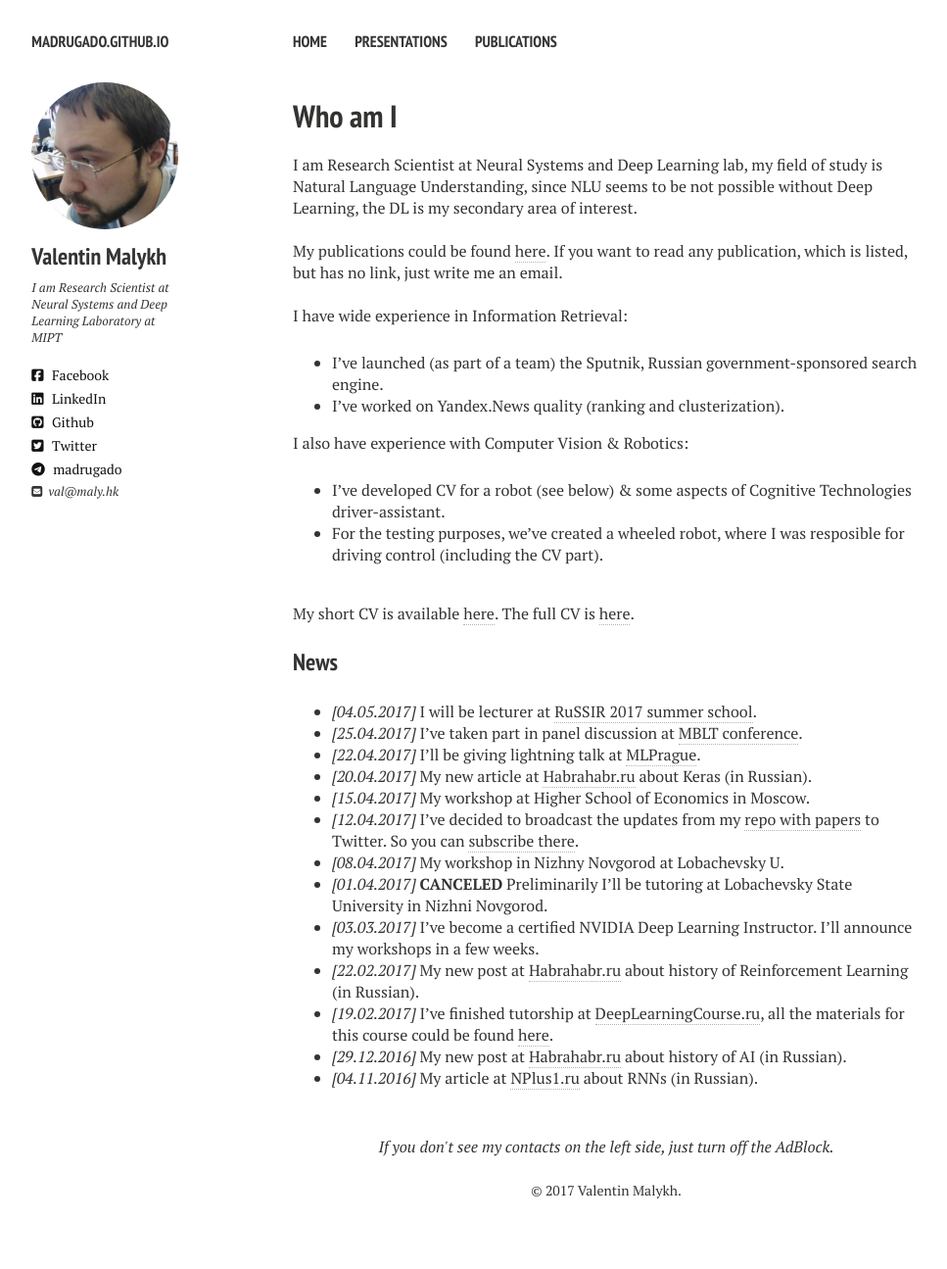
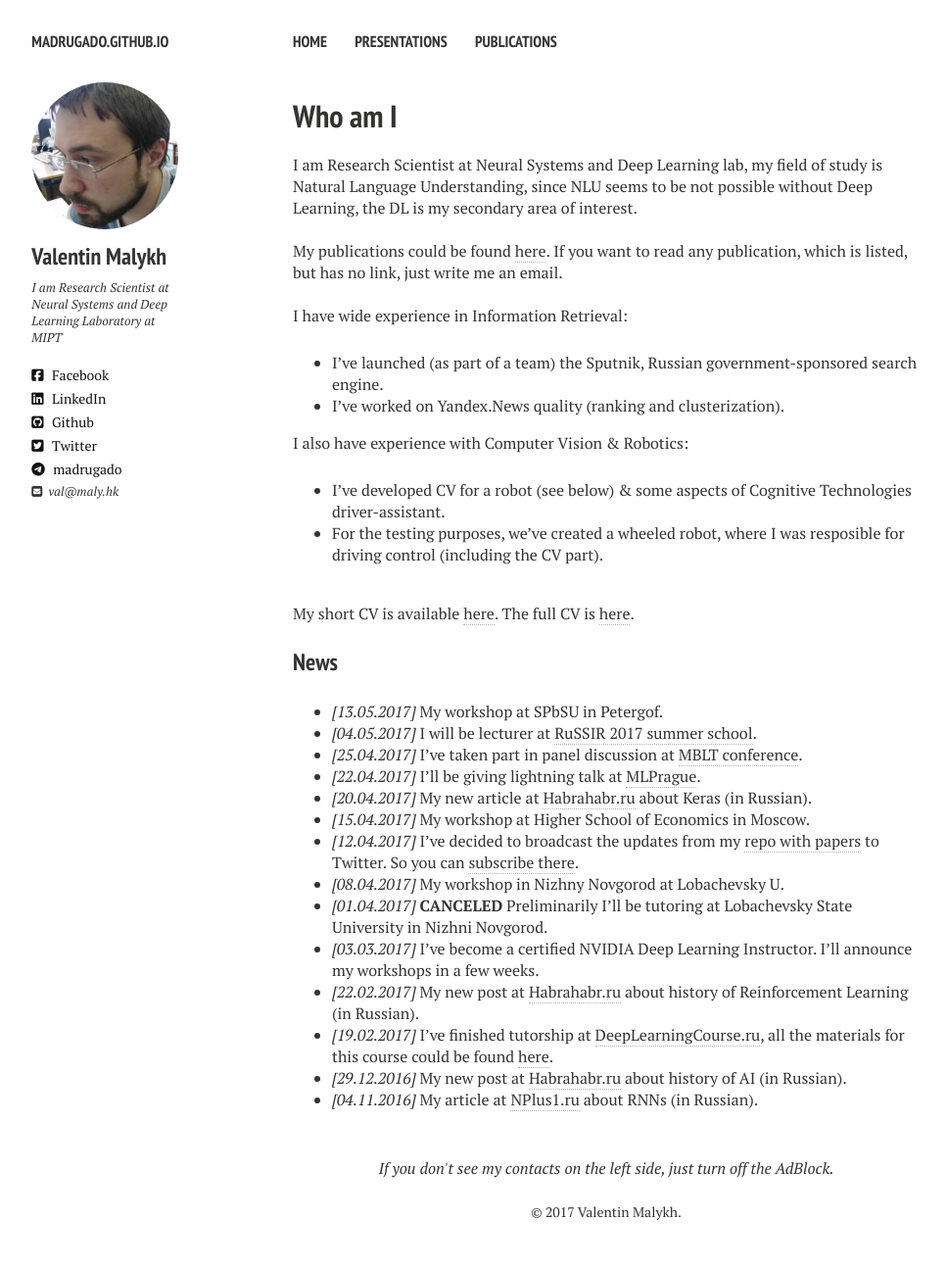
Before and after one commit to madrugado/madrugado.github.io, a Jekyll site: the page built from index.md, in a window 1280 px wide. Shown: the whole page at 98% size, without its empty margins (21-988 px from the left). Built offline with Jekyll 4.4.1, drawn with Linux system fonts in a browser that asks for light colours; nearby versions of some CDN libraries; before the commit the page ends 1273 px from its top, so only the background shows below that.

Commit message:
UPD: more news

```diff
--- a/index.md
+++ b/index.md
@@ -24,6 +24,7 @@ I also have experience with Computer Vision & Robotics:
 My short CV is available [here](resume/one-page-cv.pdf). The full CV is [here](https://www.dropbox.com/s/ce0d73trfwtfc7h/academic_CV2.pdf?dl=1).
 
 ### News
+- *[13.05.2017]* My workshop at SPbSU in Petergof.
 - *[04.05.2017]* I will be lecturer at [RuSSIR 2017 summer school](http://romip.ru/russir2017/).
 - *[25.04.2017]* I've taken part in panel discussion at [MBLT conference](https://mblt.ru).
 - *[22.04.2017]* I'll be giving lightning talk at [MLPrague](http://mlprague.com).
```
